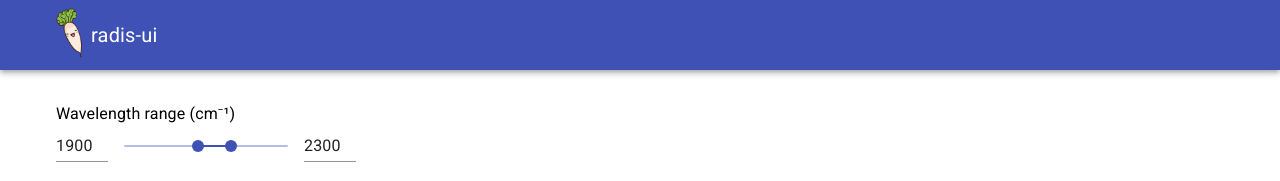
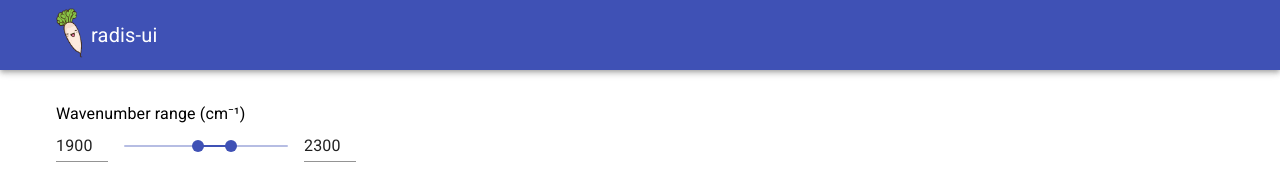
Before and after one commit to arunavabasucom/radis-app, a React (Create React App) app in the folder frontend/: page / in a window 1280 px wide. Shown: the top 181 px of the page. Built offline with nearby package versions, Linux system fonts and the light colour scheme; no server answers.

Commit message:
Change wavelength to wavenumber to make it correct (#44)

```diff
--- a/frontend/src/components/CalcSpectrum.tsx
+++ b/frontend/src/components/CalcSpectrum.tsx
@@ -10,7 +10,7 @@ import {
 } from "@material-ui/core";
 import { Alert } from "@material-ui/lab";
 import * as queryString from "query-string";
-import WavelengthRangeSlider from "./WavelengthRangeSlider";
+import WavenumberRangeSlider from "./WavenumberRangeSlider";
 import { CalcSpectrumParams, PALETTE } from "../constants";
 import MoleculeSelector from "./MoleculeSelector";
 import { addSubscriptsToMolecule } from "../utils";
@@ -32,8 +32,8 @@ const CalcSpectrum: React.FC = () => {
   ] = useState<Response<CalcSpectrumResponseData> | null>(null);
   const [params, setParams] = useState<CalcSpectrumParams>({
     molecule: "CO",
-    minWavelengthRange: 1900,
-    maxWavelengthRange: 2300,
+    minWavenumberRange: 1900,
+    maxWavenumberRange: 2300,
     pressure: 1.01325,
   });
   const [loading, setLoading] = useState(false);
@@ -61,7 +61,7 @@ const CalcSpectrum: React.FC = () => {
         <Grid container spacing={3}>
           <Grid item xs={12}>
             <FormControl>
-              <WavelengthRangeSlider
+              <WavenumberRangeSlider
                 minRange={1000}
                 maxRange={3000}
                 params={params}
--- a/frontend/src/components/WavelengthRangeSlider.tsx
+++ b/frontend/src/components/WavenumberRangeSlider.tsx
@@ -94,7 +94,7 @@ const WavelengthRangeSlider: React.FC<WavelengthRangeSliderProps> = ({
   return (
     <div className={classes.root}>
       <Typography id="input-slider" gutterBottom>
-        Wavelength range (cm⁻¹)
+        Wavenumber range (cm⁻¹)
       </Typography>
       <Grid container spacing={2} alignItems="center">
         <Grid item>{rangeInput(lowerRange, setLowerRange)}</Grid>
--- a/frontend/src/constants.ts
+++ b/frontend/src/constants.ts
@@ -1,7 +1,7 @@
 export interface CalcSpectrumParams extends Record<string, string | number> {
   molecule: string;
-  minWavelengthRange: number;
-  maxWavelengthRange: number;
+  minWavenumberRange: number;
+  maxWavenumberRange: number;
 }
 
 export const PALETTE = {
```
